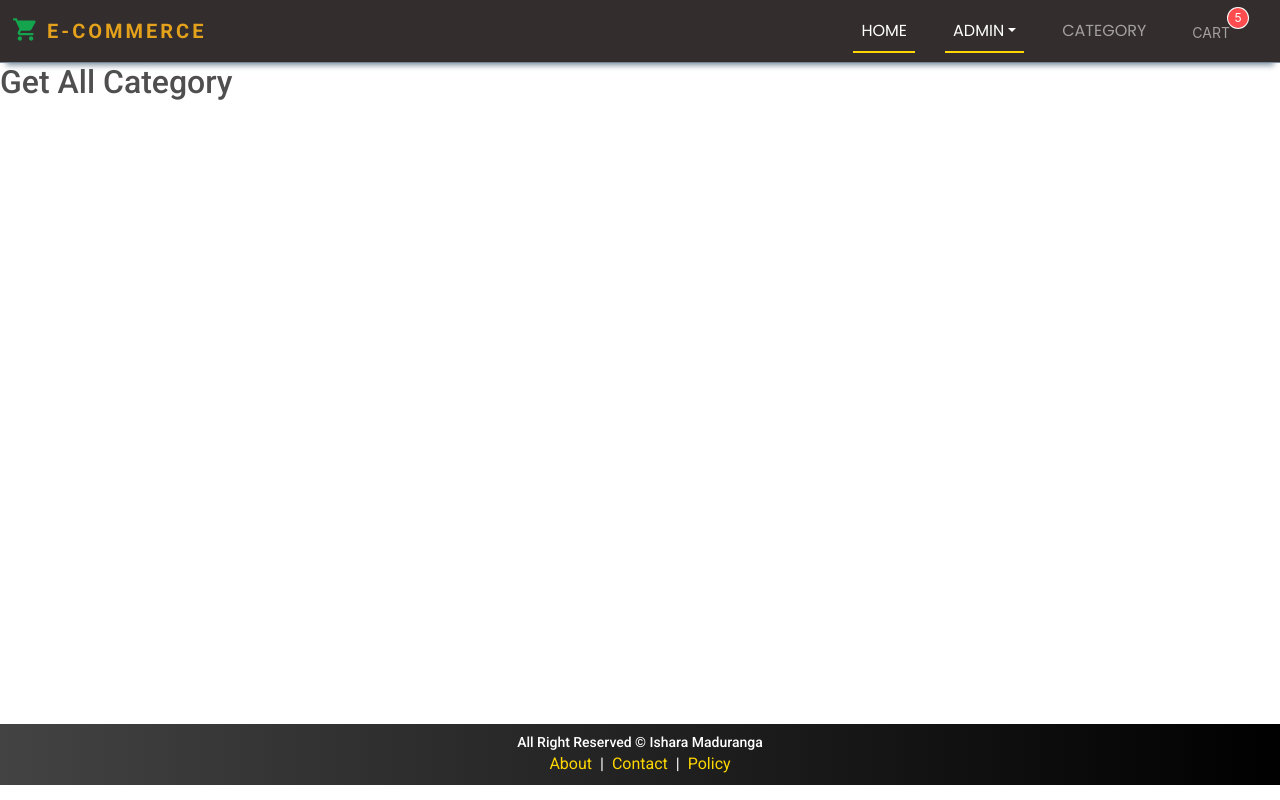
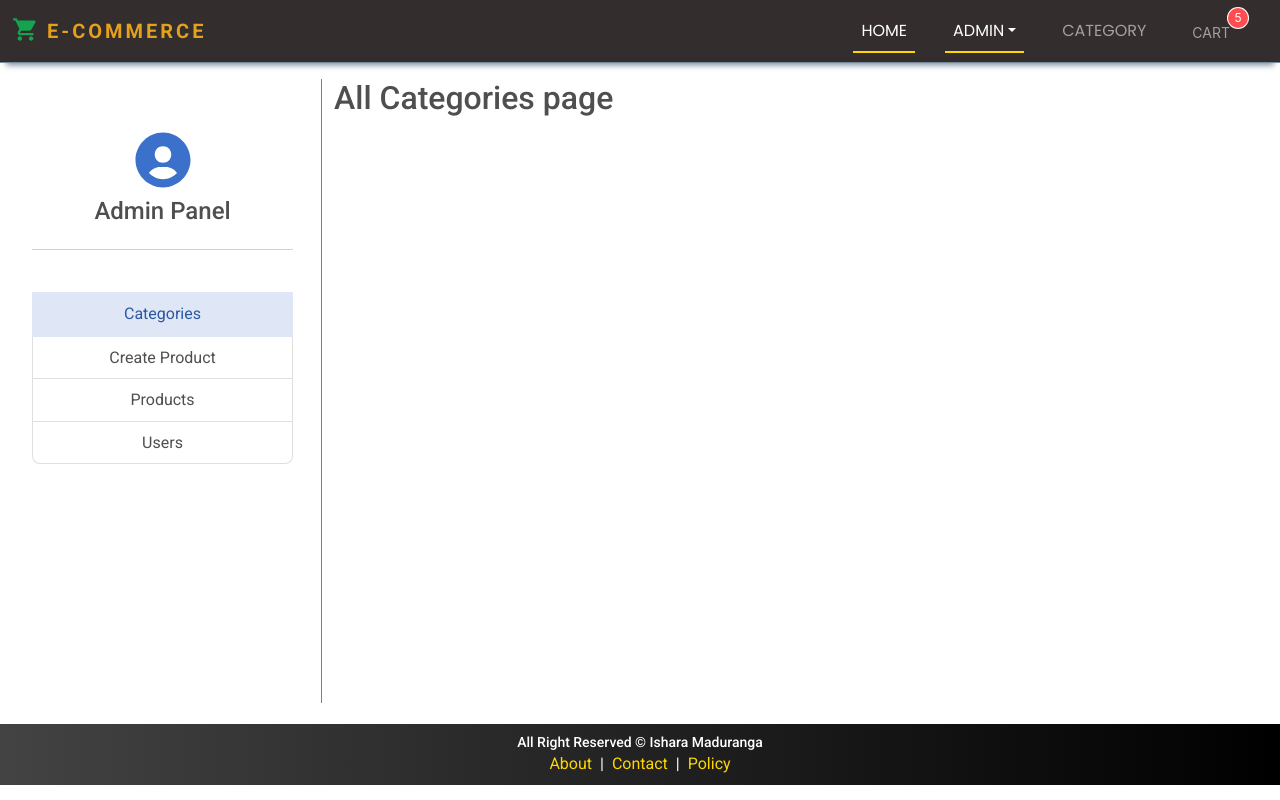
Before and after one commit to isharamaduranga/Ceyentra_Task-React, a React (Create React App) app: page /home/admin/get-category in a window 1280 px wide. Built offline with nearby package versions, Linux system fonts and the light colour scheme; no server answers; sample sign-in values are in the browser's storage.

Commit message:
Created few pages and  Content Updated ...

```diff
--- a/src/Layout/adminmenu/AdminMenu.js
+++ b/src/Layout/adminmenu/AdminMenu.js
@@ -1,12 +1,19 @@
 import React from 'react';
 import {NavLink} from "react-router-dom";
+import {BiSolidUserCircle} from "react-icons/bi";
+
 
 const AdminMenu = () => {
     return (
         <>
             <div className='text-center'>
                 <div className="list-group pt-5 pe-3 ps-3">
+                    <div className='text-center'>
+                        <BiSolidUserCircle className="pb-1 text-primary text-center" size="70px"/>
+                    </div>
                     <h4>Admin Panel</h4>
+                    <hr/>
+                    <br/>
                     <NavLink to="/home/admin/get-category" className="list-group-item list-group-item-action">
                         Categories</NavLink>
                     <NavLink to="/home/admin/create-product" className="list-group-item list-group-item-action">Create
--- a/src/pages/Admin/Category/Category.js
+++ b/src/pages/Admin/Category/Category.js
@@ -1,12 +1,21 @@
 import React from 'react';
 import Layout from "../../../Layout/Layout";
+import AdminMenu from "../../../Layout/adminmenu/AdminMenu";
 
 const Category = () => {
-    return (
-        <Layout title={"Categories - E-Commerce"}>
-            <h2>Get All Category</h2>
-        </Layout>
-    );
+    return (<Layout title={"Categories - E-Commerce"}>
+            <div className="container-fluid  p-3">
+                <div className="row">
+                    <div className="col-md-3" style={{height: '78vh', borderRight: '1px solid gray'}}>
+                        <AdminMenu/>
+                    </div>
+
+                    <div className="col-md-9">
+                        <h2>All Categories page</h2>
+                    </div>
+                </div>
+            </div>
+        </Layout>);
 };
 
 export default Category;
--- a/src/pages/Admin/Product/CreateProducts.js
+++ b/src/pages/Admin/Product/CreateProducts.js
@@ -1,10 +1,21 @@
 import React from 'react';
 import Layout from "../../../Layout/Layout";
+import AdminMenu from "../../../Layout/adminmenu/AdminMenu";
 
 const CreateProduct = () => {
     return (
         <Layout title={"Create Product - E-Commerce"}>
-            <h2>Create Product page</h2>
+            <div className="container-fluid  p-3">
+                <div className="row">
+                    <div className="col-md-3" style={{height: '78vh', borderRight: '1px solid gray'}}>
+                        <AdminMenu/>
+                    </div>
+
+                    <div className="col-md-9">
+                        <h2>Create Product page</h2>
+                    </div>
+                </div>
+            </div>
         </Layout>
     );
 };
--- a/src/pages/Admin/Product/Products.js
+++ b/src/pages/Admin/Product/Products.js
@@ -1,11 +1,20 @@
 import React from 'react';
 import Layout from "../../../Layout/Layout";
+import AdminMenu from "../../../Layout/adminmenu/AdminMenu";
 
 const MyComponent = () => {
     return (
         <Layout title={"All Products - E-Commerce "}>
-            <div>
-                <h2>All Products Loading Page</h2>
+            <div className="container-fluid  p-3">
+                <div className="row">
+                    <div className="col-md-3" style={{height:'78vh',borderRight:'1px solid gray'}}>
+                        <AdminMenu/>
+                    </div>
+
+                    <div className="col-md-9">
+                        <h2>All Products page</h2>
+                    </div>
+                </div>
             </div>
         </Layout>
     );
--- a/src/pages/Admin/Users/Users.js
+++ b/src/pages/Admin/Users/Users.js
@@ -1,12 +1,20 @@
 import React from 'react';
 import Layout from "../../../Layout/Layout";
+import AdminMenu from "../../../Layout/adminmenu/AdminMenu";
 
 const Users = () => {
     return (
         <Layout title={'All Users - E-Commerce'}>
+            <div className="container-fluid  p-3">
+                <div className="row">
+                    <div className="col-md-3" style={{height: '78vh', borderRight: '1px solid gray'}}>
+                        <AdminMenu/>
+                    </div>
 
-            <div>
-                <h2> All Users Page ...</h2>
+                    <div className="col-md-9">
+                        <h2> All Users Page ...</h2>
+                    </div>
+                </div>
             </div>
 
         </Layout>
```
